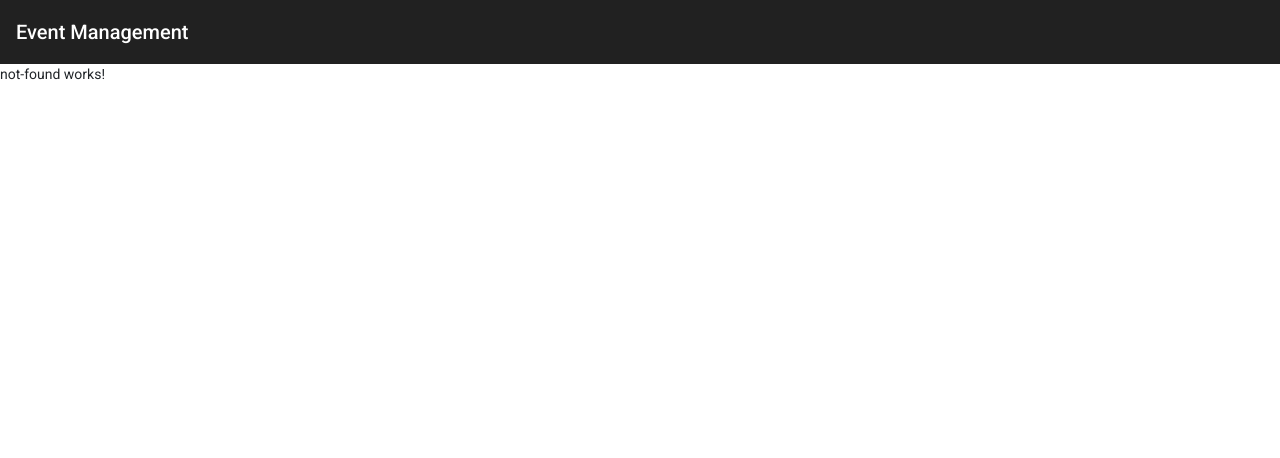
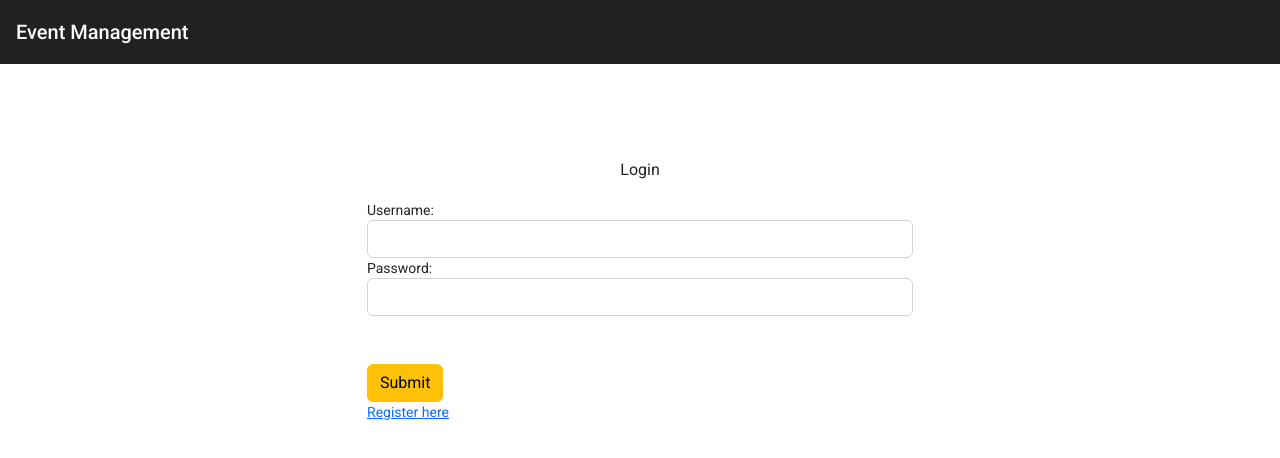
Before and after one commit to DaniloPootaren/angular-training_1, an Angular app: page /login in a window 1280 px wide. Shown: the top 458 px of the page. Built offline with nearby package versions, Linux system fonts and the light colour scheme.

Commit message:
some changes

```diff
--- a/src/app/app-routing.module.ts
+++ b/src/app/app-routing.module.ts
@@ -2,6 +2,7 @@ import { NgModule } from '@angular/core';
 import { RouterModule, Routes } from '@angular/router';
 import { AuthGuardService as AuthGuard } from './core/authentication/auth-guard.service';
 import { CreateEditEventComponent } from './features/create-edit-event/create-edit-event.component';
+import { LoginComponent } from './features/login/login.component';
 import { NotFoundComponent } from './features/not-found/not-found.component';
 import { ViewEventsComponent } from './features/view-events/view-events.component';
 
@@ -17,6 +18,7 @@ const routes: Routes = [
     component: CreateEditEventComponent,
     canActivate: [AuthGuard],
   },
+  { path: 'login', component: LoginComponent },
   { path: '**', component: NotFoundComponent },
 ];
 
--- a/src/app/app.module.ts
+++ b/src/app/app.module.ts
@@ -9,6 +9,7 @@ import { CreateEditEventComponent } from './features/create-edit-event/create-ed
 import { ReactiveFormsModule, } from '@angular/forms';
 import { ViewEventsComponent } from './features/view-events/view-events.component';
 import { NotFoundComponent } from './features/not-found/not-found.component';
+import { LoginComponent } from './features/login/login.component';
 
 
 
@@ -19,6 +20,7 @@ import { NotFoundComponent } from './features/not-found/not-found.component';
     CreateEditEventComponent,
     ViewEventsComponent,
     NotFoundComponent,
+    LoginComponent,
   ],
   imports: [
     BrowserModule,
--- /dev/null
+++ b/src/app/features/login/login.component.html
@@ -0,0 +1,56 @@
+<div id="login">
+  <h3 class="text-center text-white pt-5">Login form</h3>
+  <div class="container">
+    <div id="login-row" class="row justify-content-center align-items-center">
+      <div id="login-column" class="col-md-6">
+        <div id="login-box" class="col-md-12">
+          <form class="form" [formGroup]="loginForm" (ngSubmit)="onSubmit()">
+            <h3 class="text-center">Login</h3>
+            <div class="form-group">
+              <label for="username" class="">Username:</label><br />
+              <input
+                type="text"
+                name="username"
+                formControlName="username"
+                class="form-control"
+                [ngClass]="{
+                    'is-invalid':
+                      loginForm.controls.username.errors && loginForm.controls.username.touched
+                  }"
+              />
+              <div class="invalid-feedback">Please provide a username.</div>
+            </div>
+            <div class="form-group">
+              <label for="password" class="">Password:</label><br />
+              <input
+                type="text"
+                name="password"
+                id="password"
+                class="form-control"
+                formControlName="password"
+                [ngClass]="{
+                    'is-invalid':
+                      loginForm.controls.password.errors && loginForm.controls.password.touched
+                  }"
+              />
+              <div class="invalid-feedback">Please provide a password.</div>
+            </div>
+            <div *ngIf="inValidCredentials" class="alert alert-danger mt-5" role="alert">
+                Invalid Credentials.
+              </div>
+            <div class="form-group">
+              <!-- <label for="remember-me" class=""><span>Remember me</span> <span><input id="remember-me" name="remember-me" type="checkbox"></span></label><br> -->
+              <input
+                type="submit"
+                class="btn btn-warning btn-md mt-5"
+              />
+            </div>
+            <div id="register-link" class="text-right">
+              <a href="#" class="">Register here</a>
+            </div>
+          </form>
+        </div>
+      </div>
+    </div>
+  </div>
+</div>
--- /dev/null
+++ b/src/app/features/login/login.component.ts
@@ -0,0 +1,37 @@
+import { Component, OnInit } from '@angular/core';
+import { FormControl, FormGroup, Validators } from '@angular/forms';
+import { Router } from '@angular/router';
+
+@Component({
+  selector: 'app-login',
+  templateUrl: './login.component.html',
+  styleUrls: ['./login.component.scss'],
+})
+export class LoginComponent implements OnInit {
+  public loginForm;
+  public inValidCredentials: boolean = false;
+
+  constructor(private router: Router) {
+    this.loginForm = new FormGroup({
+      username: new FormControl('', [Validators.required]),
+      password: new FormControl('', [Validators.required]),
+    });
+  }
+
+  public onSubmit() {
+    const { username, password } = this.loginForm.value;
+
+    this.inValidCredentials = false;
+
+    if (this.loginForm.valid) {
+      if (username === 'admin' && password === 'admin') {
+        localStorage.setItem('token', 'true');
+        this.router.navigate(['/']);
+      } else {
+        this.inValidCredentials = true;
+      }
+    }
+  }
+
+  ngOnInit(): void {}
+}
```
Also changed, not shown: src/app/features/login/login.component.scss (added).
